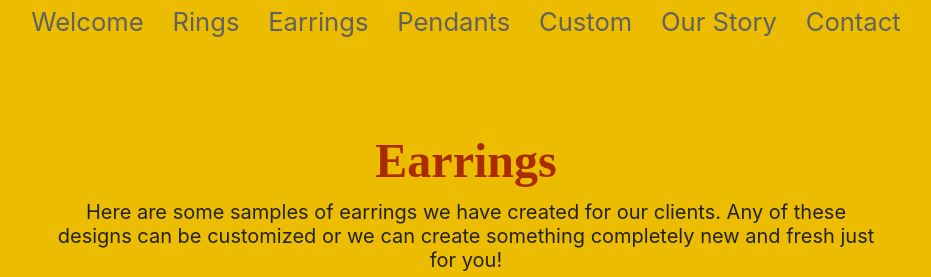
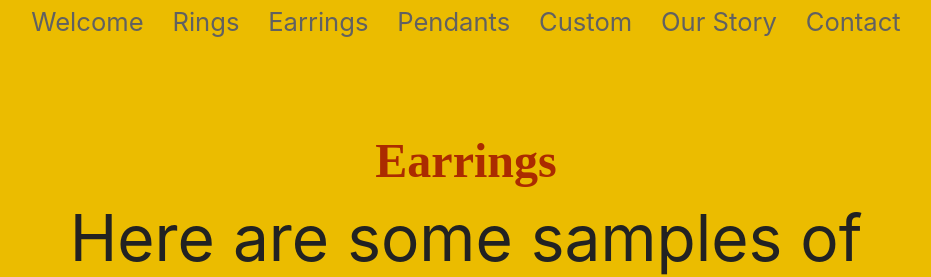
Before and after one commit to mueslimak3r/italilambertini-site, a Django app: page /earrings/ in a window 1280 px wide. Shown: the part 162-439 px from the top of the page, without its empty margins (174-1105 px from the left). Run offline with Django 3.2, Linux system fonts and the light colour scheme; some libraries are stand-ins or nearby versions; some web fonts are replaced.

Commit message:
testing text scaling

```diff
--- a/assets/custom-work.css
+++ b/assets/custom-work.css
@@ -7,7 +7,6 @@ h1, h2, p {
 }
 
 h2 {
-    font-size: 20px;
     font-weight: 400;
 }
 
--- a/assets/earrings.css
+++ b/assets/earrings.css
@@ -7,7 +7,6 @@ h1, h2, p {
 }
 
 h2 {
-    font-size: 20px;
     font-weight: 400;
 }
 
--- a/assets/header.css
+++ b/assets/header.css
@@ -3,6 +3,10 @@ body {
     background-color: #ebbc00;
     min-width:897px !important;
     scroll-behavior: smooth;
+}
+
+h1, h2 {
+    font-size: 4em;
 }
 
 .link-to-top {
@@ -94,4 +98,7 @@ h3#link-to-top {
         margin-left: 2vw;
         margin-right: 2vw;
     }
+    p {
+        font-size: 1.6em;
+    }
 }
--- a/assets/homepage.css
+++ b/assets/homepage.css
@@ -7,7 +7,6 @@ h1, h2, p {
 }
 
 h2 {
-    font-size: 20px;
     font-weight: 400;
 }
 
--- a/assets/our-story.css
+++ b/assets/our-story.css
@@ -3,7 +3,6 @@ h2, p {
 }
 
 h2 {
-    font-size: 20px;
     font-weight: 400;
 }
 
--- a/assets/pendants.css
+++ b/assets/pendants.css
@@ -15,7 +15,6 @@ h1, h2, p {
 }
 
 h2 {
-    font-size: 20px;
     font-weight: 400;
 }
 
--- a/assets/rings.css
+++ b/assets/rings.css
@@ -7,7 +7,6 @@ h1, h2, p {
 }
 
 h2 {
-    font-size: 20px;
     font-weight: 400;
 }
 
```
